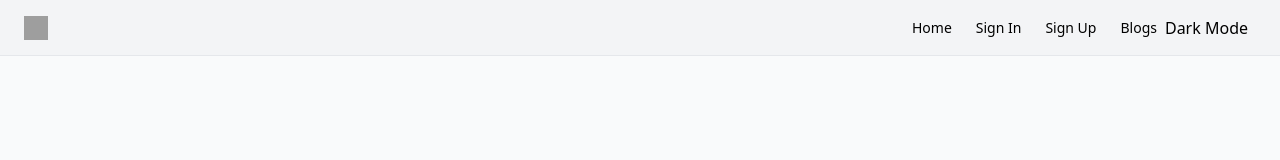
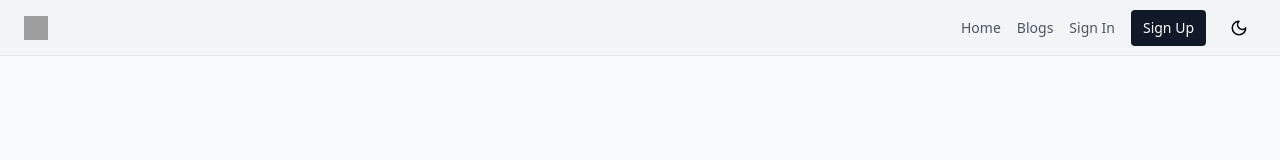
Before and after one commit to yesahem/Medium-Blog, a React (Vite) app in the folder frontend/: page / in a window 1280 px wide. Shown: the top 160 px of the page. Built offline with nearby package versions, Linux system fonts and the light colour scheme; grey boxes are pictures that could not be loaded.

Commit message:
stlyle: using icon for theme switch instead of text

```diff
--- a/frontend/src/components/DarkModeToggle.tsx
+++ b/frontend/src/components/DarkModeToggle.tsx
@@ -1,4 +1,5 @@
 import { useEffect, useState } from 'react';
+import { Moon, Sun } from 'lucide-react';
 
 export default function DarkModeToggle() {
   const [isDarkMode, setIsDarkMode] = useState(() => {
@@ -23,7 +24,8 @@ export default function DarkModeToggle() {
 
   return (
     <button onClick={toggleDarkMode} className="p-2 dark:text-white">
-      {isDarkMode ? 'Light Mode' : 'Dark Mode'}
+      {/* {isDarkMode ? 'Light Mode' : 'Dark Mode'} */}
+      {isDarkMode ? <Sun size={18} /> : <Moon size={18} />}
     </button>
   );
 }
--- a/frontend/src/components/Headers.tsx
+++ b/frontend/src/components/Headers.tsx
@@ -1,78 +1,66 @@
 import { Link, useNavigate } from "react-router-dom";
-import DarkModeToggle from "./DarkModeToggle"; // Import the DarkModeToggle component
+import DarkModeToggle from "./DarkModeToggle";
 
 export default function Header() {
-  const isLoggedIn = localStorage.getItem("isLogin") === "true"; // Check if logged in
-  const navigate = useNavigate(); // For programmatic navigation
+  const isLoggedIn = localStorage.getItem("isLogin") === "true";
+  const navigate = useNavigate();
 
   const handleIconClick = () => {
-    if (isLoggedIn) {
-      navigate("/blog"); // Navigate to /blog if logged in
-    } else {
-      navigate("/home"); // Navigate to /signin if not logged in
-    }
+    navigate(isLoggedIn ? "/blog" : "/home");
   };
 
   const handleLogout = () => {
-    localStorage.setItem("isLogin", "false"); // Log out the user
-    localStorage.removeItem("jwt-token"); // Remove the JWT token from local storage
-    localStorage.removeItem("isLogin"); // Remove the isLogin flag from local storage
-    navigate("/signin"); // Redirect to /signin after logging out
+    localStorage.removeItem("jwt-token");
+    localStorage.removeItem("isLogin");
+    navigate("/signin");
   };
 
   return (
-    <header className="bg-gray-100 dark:bg-gray-800 px-4 lg:px-6 h-14 flex items-center border-b">
-      {/* Logo/Icon with conditional navigation */}
+    <header className="bg-gray-100 dark:bg-gray-800 px-4 lg:px-6 h-14 flex items-center justify-between border-b">
       <div
         onClick={handleIconClick}
         className="flex items-center justify-center cursor-pointer"
       >
         <img
           src="https://cdn3.iconfinder.com/data/icons/social-rounded-2/72/Codepen-512.png"
-          alt="codepen"
+          alt="Codepen logo"
           className="h-6 w-6"
         />
-        <span className="sr-only">Icon</span>
+        <span className="sr-only">Navigate to {isLoggedIn ? 'Blog' : 'Home'}</span>
       </div>
 
-      {/* Conditional navigation links based on login status */}
-      <nav className="ml-auto flex gap-4 sm:gap-6 dark:text-white">
-        {isLoggedIn ? (
-          <>
-            {/* Links shown when user is logged in */}
-            <Link to="/blog" className="text-sm font-medium hover:underline">
+      <nav className="flex items-center space-x-4">
+        <Link to="/home" className="text-sm text-gray-600 dark:text-gray-300 hover:text-gray-900 dark:hover:text-gray-100">
           Home
         </Link>
-            <div>
+        <Link to="/blog" className="text-sm text-gray-600 dark:text-gray-300 hover:text-gray-900 dark:hover:text-gray-100">
+          Blogs
+        </Link>
+        {isLoggedIn ? (
           <button
             onClick={handleLogout}
-                className="text-sm font-medium hover:underline"
+            className="text-sm text-gray-600 dark:text-gray-300 hover:text-gray-900 dark:hover:text-gray-100"
           >
             Logout
           </button>
-            </div>
-          </>
         ) : (
           <>
-            {/* Links shown when user is not logged in */}
-            <Link to="/home" className="text-sm font-medium hover:underline">
-              Home
-            </Link>
-            <Link to="/signin" className="text-sm font-medium hover:underline">
+            <button
+              onClick={() => navigate("/signin")}
+              className="text-sm text-gray-600 dark:text-gray-300 hover:text-gray-900 dark:hover:text-gray-100"
+            >
               Sign In
-            </Link>
-            <Link to="/signup" className="text-sm font-medium hover:underline">
+            </button>
+            <button
+              onClick={() => navigate("/signup")}
+              className="px-3 py-2  text-sm text-white bg-gray-900 rounded hover:bg-gray-700 transition-colors duration-200"
+            >
               Sign Up
-            </Link>
-            <Link to="/blog" className="text-sm font-medium hover:underline">
-              Blogs
-            </Link>
+            </button>
           </>
         )}
+        <DarkModeToggle />
       </nav>
-
-      {/* Dark Mode Toggle */}
-      <DarkModeToggle />
     </header>
   );
 }
```
Also changed, not shown: 1 other file (tests, documents, lock files or other folders). Lines whose indentation alone changed are shown as unchanged.
